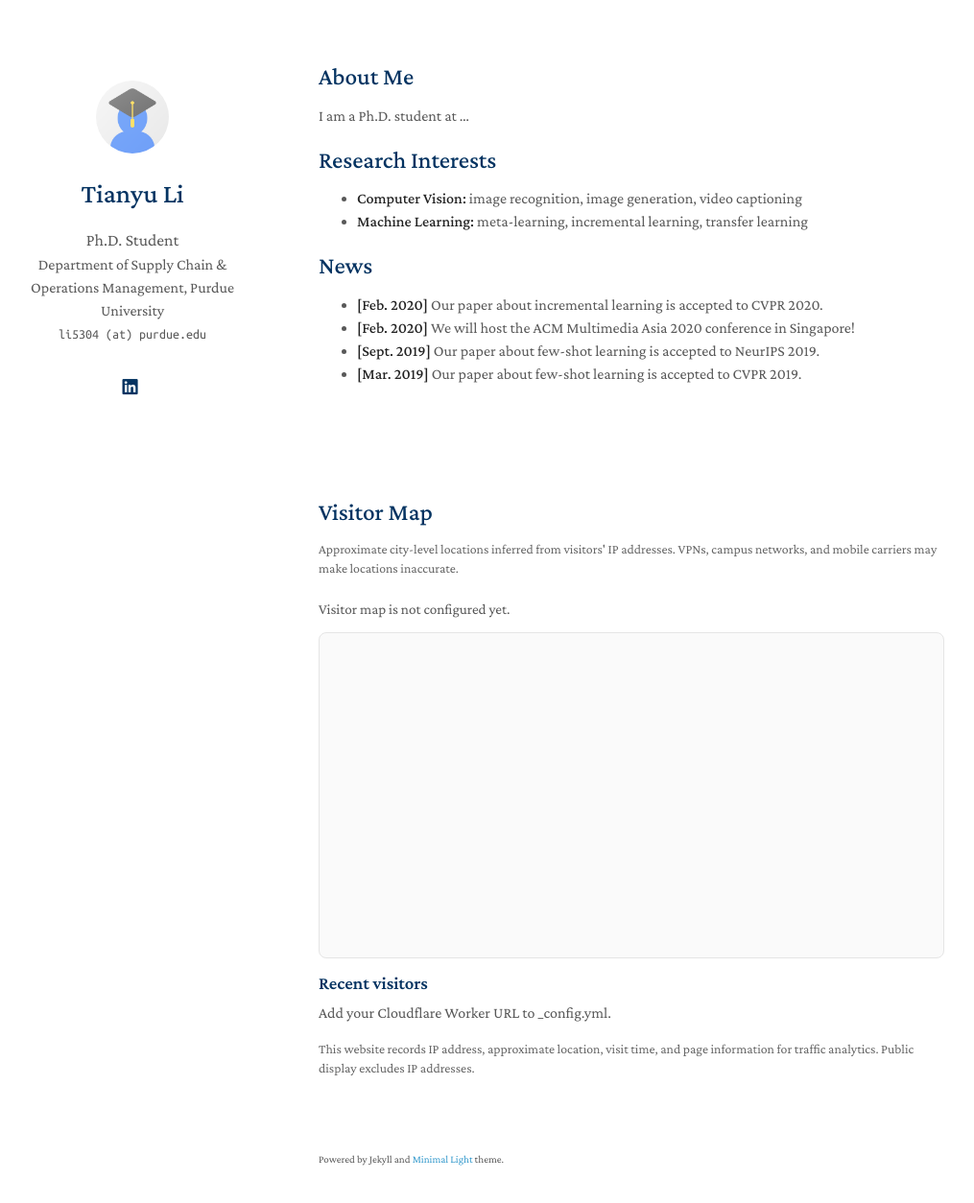
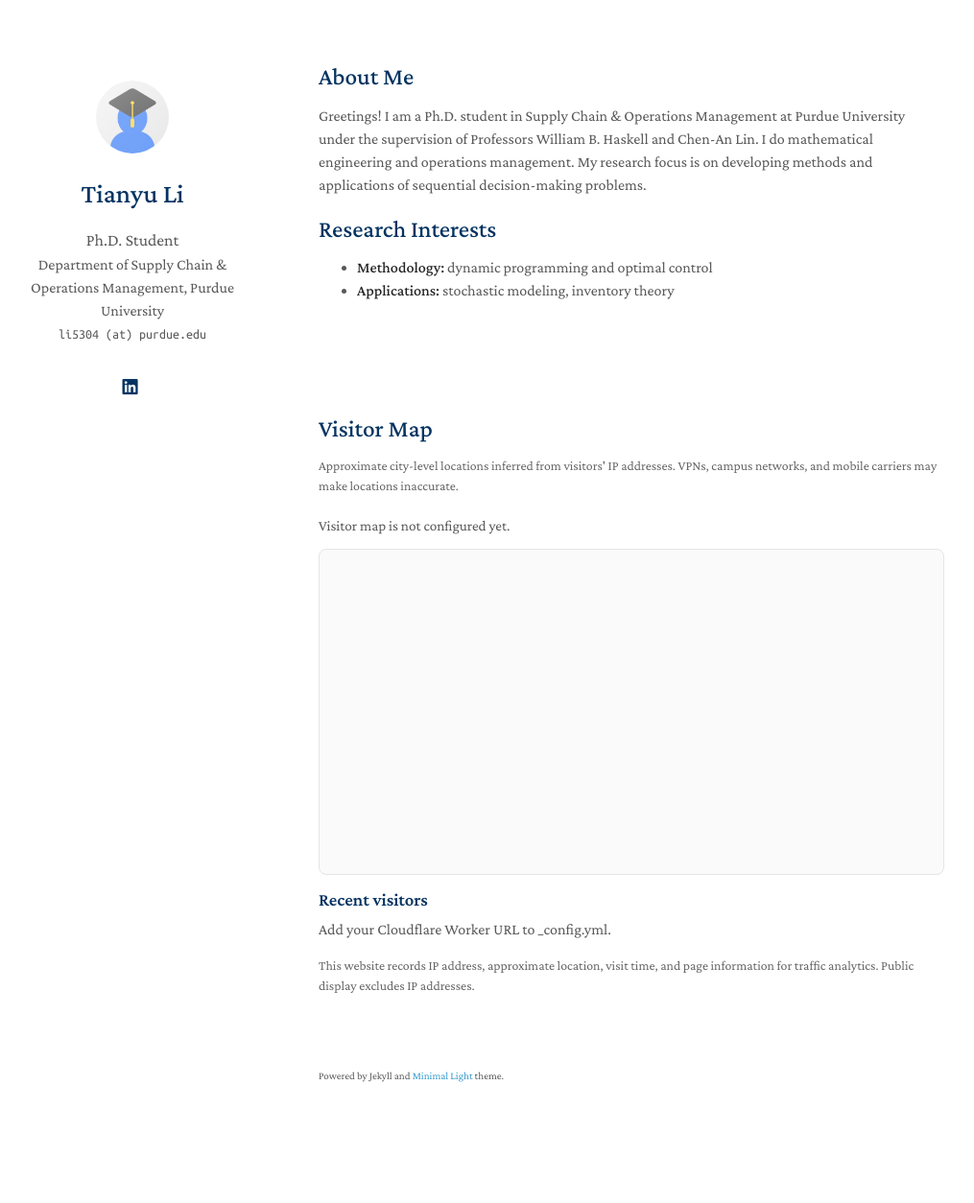
Before and after one commit to tianyu-li-dev/homepage, a Jekyll site: the page built from index.md, in a window 1280 px wide and 1289 px high. Shown: the top 1254 px of the window at 96% size, without its empty margins (138-1153 px from the left). Built offline with Jekyll 4.4.1, drawn with Linux system fonts in a browser that asks for light colours; a style sheet for code colours, icons or effects is not loaded.

Commit message:
Update index.md

```diff
--- a/index.md
+++ b/index.md
@@ -4,16 +4,9 @@ layout: homepage
 
 ## About Me
 
-I am a Ph.D. student at ...
+Greetings! I am a Ph.D. student in Supply Chain & Operations Management at Purdue University under the supervision of Professors William B. Haskell and Chen-An Lin. I do mathematical engineering and operations management. My research focus is on developing methods and applications of sequential decision-making problems.
 
 ## Research Interests
 
-- **Computer Vision:** image recognition, image generation, video captioning
-- **Machine Learning:** meta-learning, incremental learning, transfer learning
-
-## News
-
-- **[Feb. 2020]** Our paper about incremental learning is accepted to CVPR 2020.
-- **[Feb. 2020]** We will host the ACM Multimedia Asia 2020 conference in Singapore!
-- **[Sept. 2019]** Our paper about few-shot learning is accepted to NeurIPS 2019.
-- **[Mar. 2019]** Our paper about few-shot learning is accepted to CVPR 2019.
+- **Methodology:** dynamic programming and optimal control
+- **Applications:** stochastic modeling, inventory theory
```
